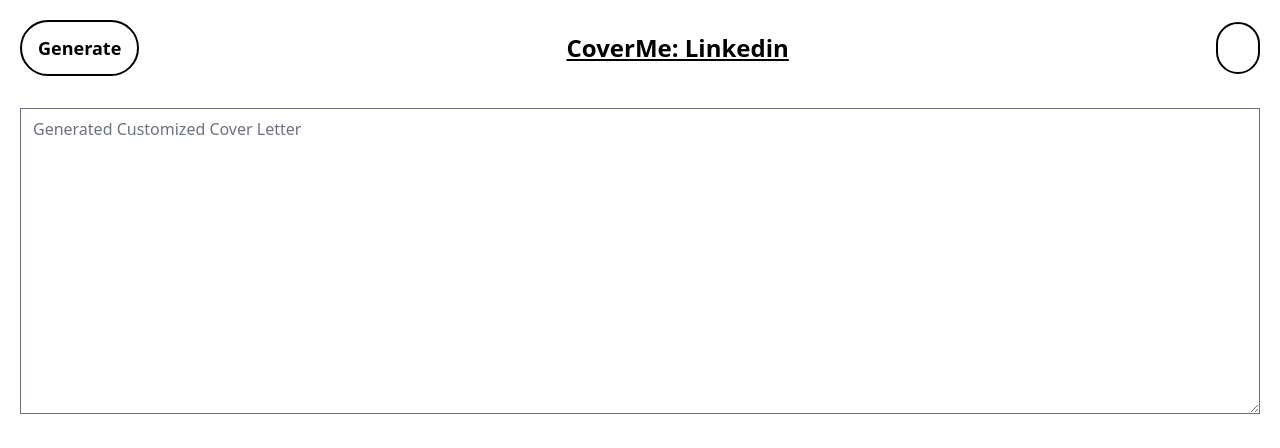
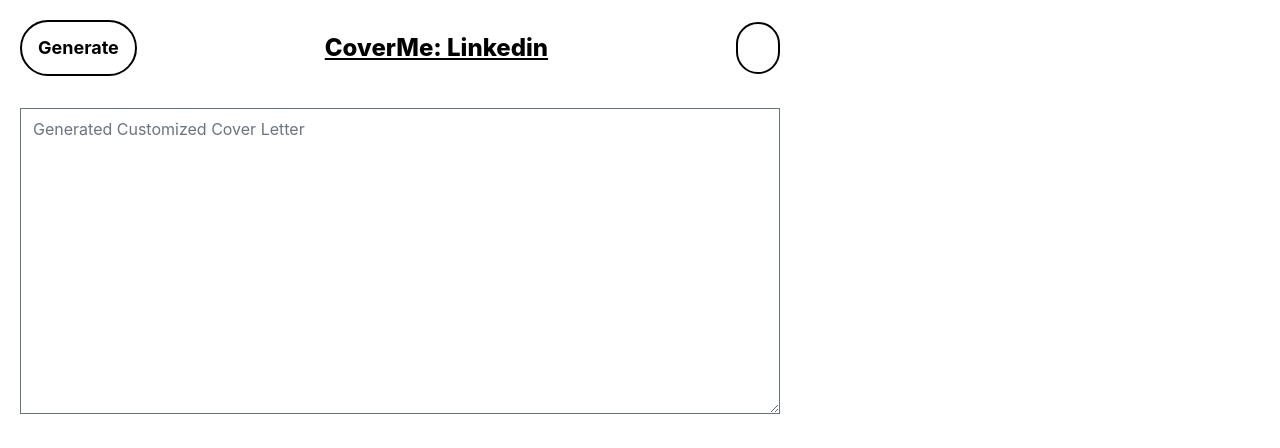
Before and after one commit to neeraj-gs/CoverMe-AI-Chrome-Extension, a React (Create React App) app in the folder cover-me/: page / in a window 1280 px wide. Shown: the top 448 px of the page. Built offline with nearby package versions, Linux system fonts and the light colour scheme; some icons are missing.

Commit message:
Added the frontend styls for better visibility and making it available

```diff
--- a/cover-me/src/index.css
+++ b/cover-me/src/index.css
@@ -3,3 +3,16 @@
 @tailwind components;
 
 @tailwind utilities;
+
+
+
+body {
+    width: 800px; /* Add width */
+    height: 400px; /* Add height */
+    margin: 0;
+    font-family: -apple-system, BlinkMacSystemFont, "Segoe UI", "Roboto", "Oxygen",
+      "Ubuntu", "Cantarell", "Fira Sans", "Droid Sans", "Helvetica Neue",
+      sans-serif;
+    -webkit-font-smoothing: antialiased;
+    -moz-osx-font-smoothing: grayscale;
+  }
```
